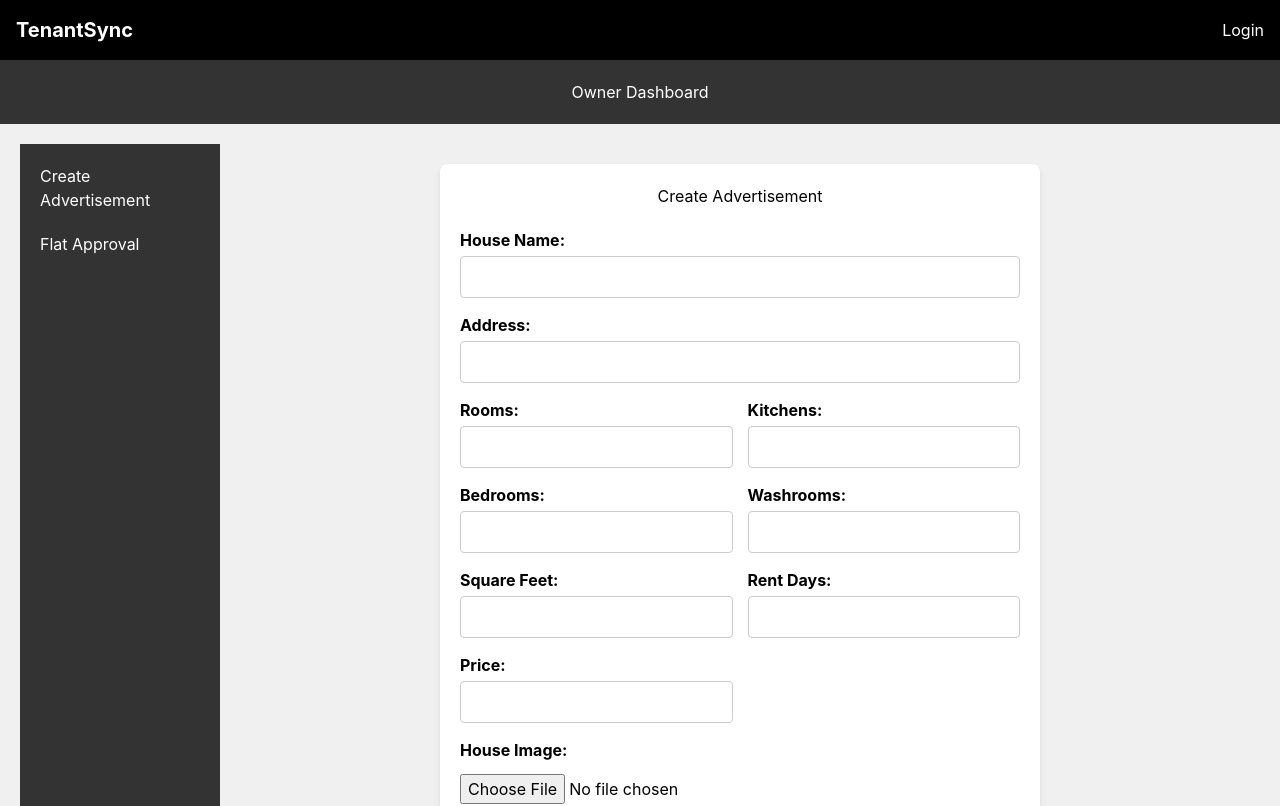
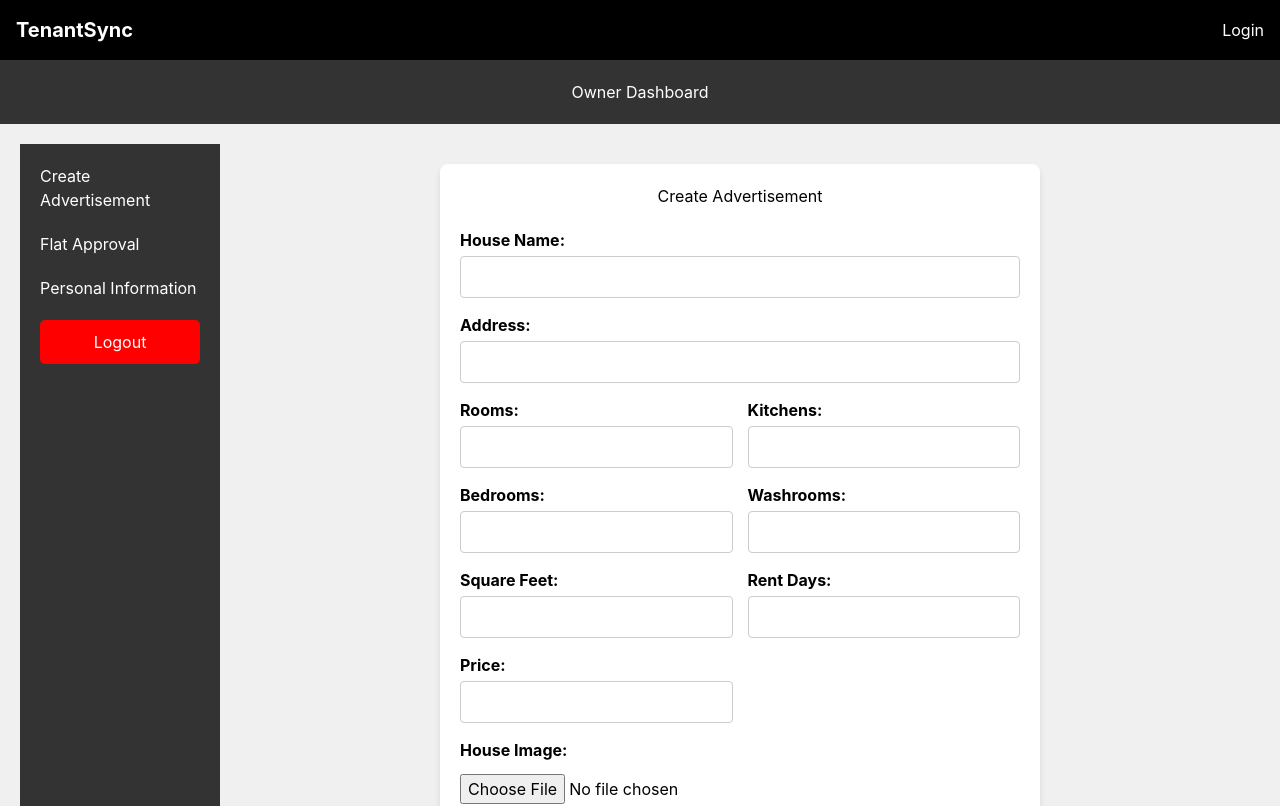
Before and after one commit to Shuddha36/TenantSync, a React (Create React App) app in the folder frontend/: page /owner-dashboard in a window 1280 px wide. Shown: the top 806 px of the page. Built offline with nearby package versions, Linux system fonts and the light colour scheme; no server answers.

Commit message:
minor changes

```diff
--- a/frontend/src/components/AdminDashboard.jsx
+++ b/frontend/src/components/AdminDashboard.jsx
@@ -43,7 +43,7 @@ const AdminDashboard = () => {
         <tbody>
           {users.map((u) => (
             <tr key={u._id} className="text-center border-t">
-              <td className="p-2">{u.name}</td>
+              <td className="p-2">{u.username}</td>
               <td>{u.email}</td>
               <td>{u.role}</td>
               <td>
--- a/frontend/src/components/Navbar.js
+++ b/frontend/src/components/Navbar.js
@@ -8,6 +8,15 @@ const Navbar = ({ user }) => {
   if (hideNavbarRoutes.includes(location.pathname)) {
     return null;
   }
+
+  const getProfileLink = () => {
+    if (user.role === "Tenant") {
+      return "/tenant-dashboard";
+    } else if (user.role === "Owner") {
+      return "/owner-dashboard";
+    }
+    return "/"; // Default fallback
+  };
 
   return (
     <nav className="flex flex-row justify-between items-center bg-black p-4 text-white shadow-md">
@@ -20,7 +29,7 @@ const Navbar = ({ user }) => {
         {user ? (
           <>
             <span>Welcome, {user.username}</span>
-            <Link to="/tenant-dashboard" className="hover:text-gray-300">
+            <Link to={getProfileLink()} className="hover:text-gray-300">
               Profile
             </Link>
           </>
--- a/frontend/src/pages/PropertyManagement.js
+++ b/frontend/src/pages/PropertyManagement.js
@@ -1,28 +1,78 @@
 // src/pages/PropertyManagement.js
 import React, { useState } from "react";
+import { useNavigate } from "react-router-dom";
 import CreateAdvertisement from "../components/CreateAdvertisement";
 import FlatApproval from "../components/FlatApproval";
 import AdvertisementList from "../components/AdvertisementList";
 
 export default function PropertyManagement() {
   const [activeTab, setActiveTab] = useState("create");
+  const navigate = useNavigate();
+
+  const handleLogout = async () => {
+    const confirmLogout = window.confirm("Are you sure you want to log out?");
+    if (!confirmLogout) return;
+
+    try {
+      await fetch("/api/auth/logout", {
+        method: "POST",
+        credentials: "include",
+      });
+      navigate("/login");
+    } catch (err) {
+      console.error("Failed to log out:", err);
+    }
+  };
 
   return (
-    <div style={{ display: "flex", minHeight: "100vh", backgroundColor: "#f0f0f0" }}>
+    <div
+      style={{
+        display: "flex",
+        minHeight: "100vh",
+        backgroundColor: "#f0f0f0",
+      }}
+    >
       {/* Left Sidebar */}
-      <div style={{
-        width: "200px",
-        backgroundColor: "#333",
-        color: "#fff",
-        padding: "20px"
-      }}>
-        <div style={{ marginBottom: "20px", cursor: "pointer" }} onClick={() => setActiveTab("create")}>
+      <div
+        style={{
+          width: "200px",
+          backgroundColor: "#333",
+          color: "#fff",
+          padding: "20px",
+        }}
+      >
+        <div
+          style={{ marginBottom: "20px", cursor: "pointer" }}
+          onClick={() => setActiveTab("create")}
+        >
           Create Advertisement
         </div>
-        <div style={{ marginBottom: "20px", cursor: "pointer" }} onClick={() => setActiveTab("approval")}>
+        <div
+          style={{ marginBottom: "20px", cursor: "pointer" }}
+          onClick={() => setActiveTab("approval")}
+        >
           Flat Approval
         </div>
-        {/* Add more options here in future */}
+        <div
+          style={{ marginBottom: "20px", cursor: "pointer" }}
+          onClick={() => navigate("/profile")}
+        >
+          Personal Information
+        </div>
+        <div
+          style={{
+            marginBottom: "20px",
+            cursor: "pointer",
+            color: "white",
+            backgroundColor: "red",
+            padding: "10px",
+            borderRadius: "5px",
+            textAlign: "center",
+          }}
+          onClick={handleLogout}
+        >
+          Logout
+        </div>
       </div>
 
       {/* Main Content */}
```
Also changed, not shown: 6 other files (tests, documents, lock files or other folders).
